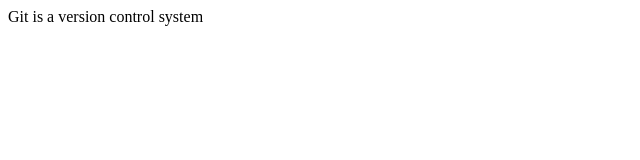
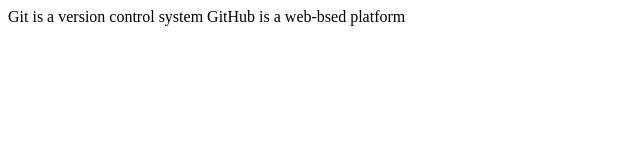
Before and after one commit to Sandhya1510/git-assignment, a plain HTML site: page index.html in a window 1280 px wide. Shown: the whole page, without its empty margins (0-640 px from the left). Drawn offline with Linux system fonts and the light colour scheme.

Commit message:
updated the index file

```diff
--- a/index.html
+++ b/index.html
@@ -7,5 +7,6 @@
 </head>
 <body>
     Git is a version control system
+    GitHub is a web-bsed platform
 </body>
 </html>
```
